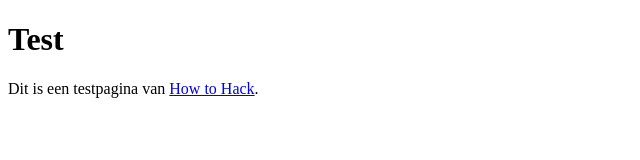
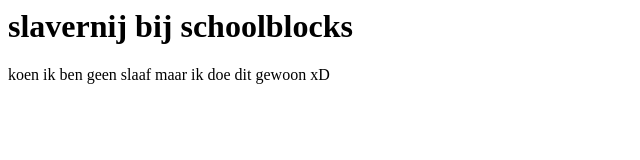
Before and after one commit to lucasenlucas/hth, a plain HTML site: page index.html in a window 1280 px wide. Shown: the whole page, without its empty margins (0-640 px from the left). Drawn offline with Linux system fonts and the light colour scheme.

Commit message:
Update index.html

```diff
--- a/index.html
+++ b/index.html
@@ -1,12 +1,2 @@
-<!DOCTYPE html>
-<html lang="nl">
-<head>
-    <meta charset="UTF-8">
-    <meta name="viewport" content="width=device-width, initial-scale=1.0">
-    <title>Test - How to Hack</title>
-</head>
-<body>
-    <h1>Test</h1>
-    <p>Dit is een testpagina van <a href="howtohack.nl">How to Hack</a>. </p>
-</body>
-</html>
+<h1> slavernij bij schoolblocks</h1>
+<p> koen ik ben geen slaaf maar ik doe dit gewoon xD</p>
```
